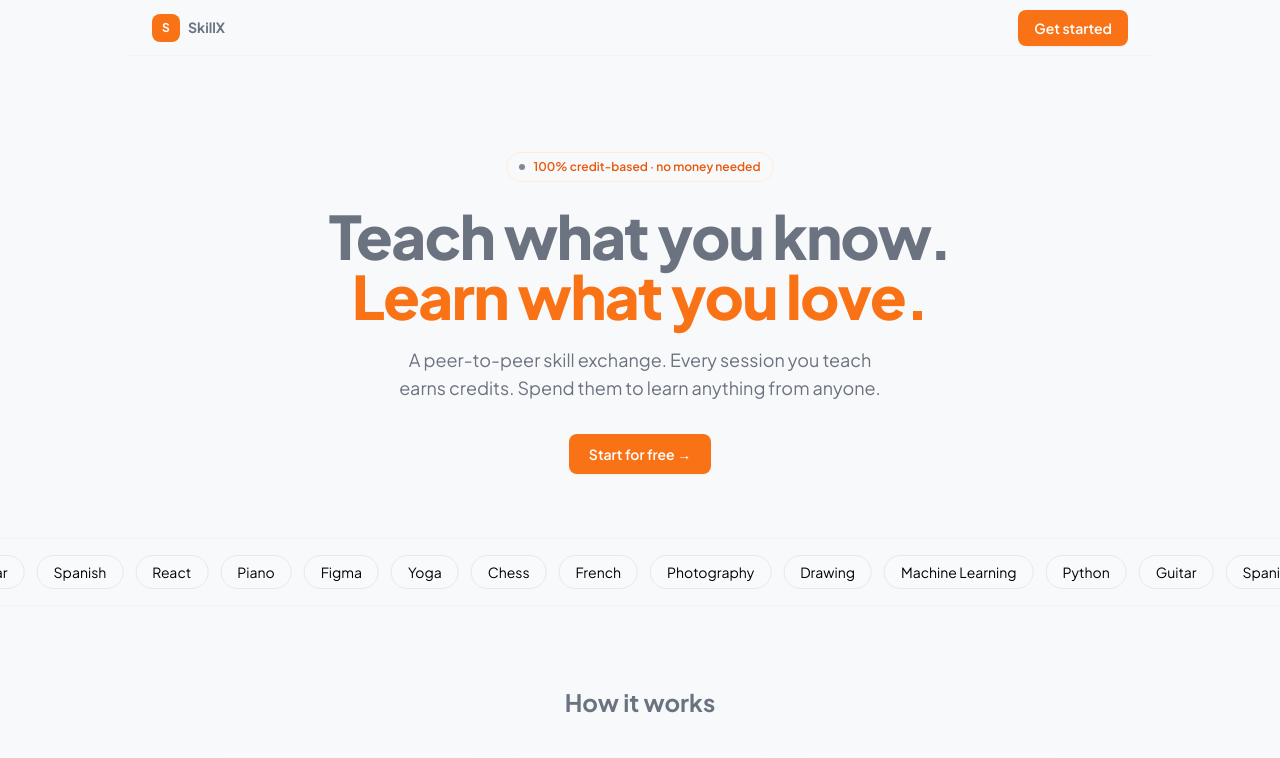
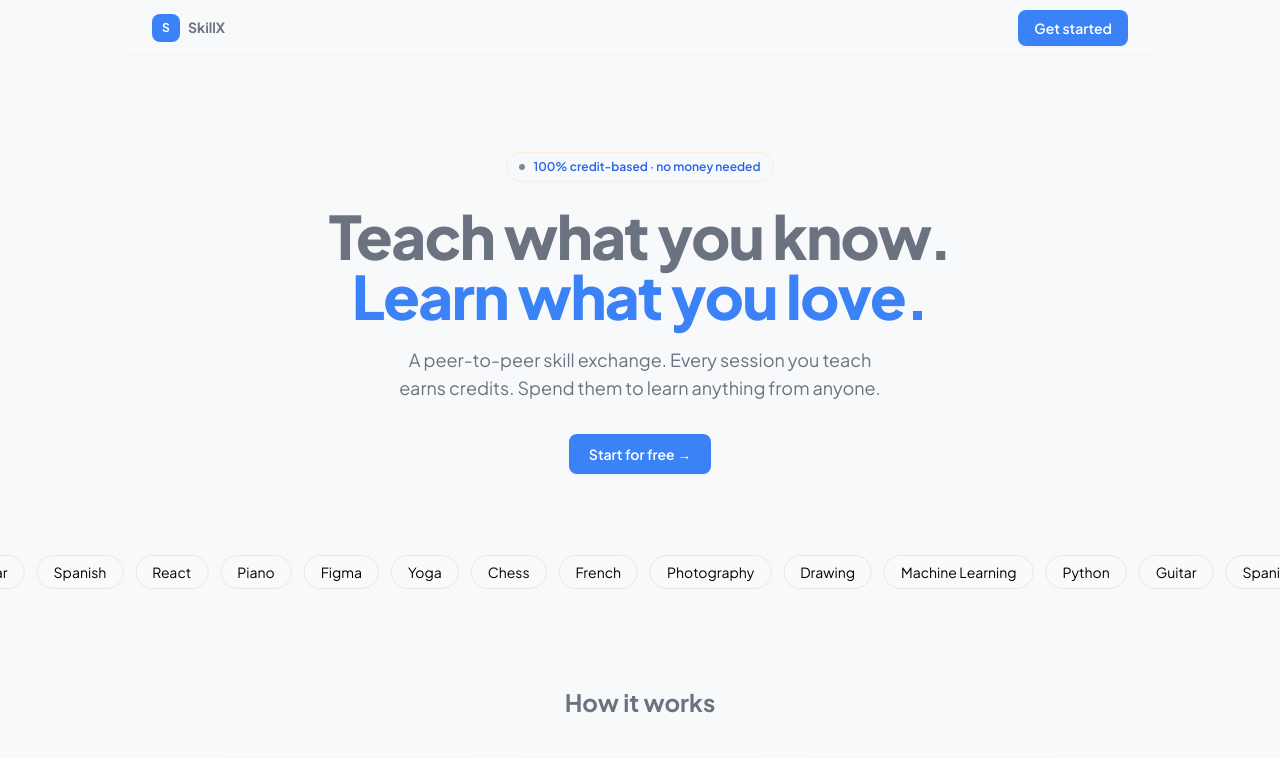
Before and after one commit to wizdomic/skillx, a React (Vite) app in the folder frontend/: page / in a window 1280 px wide. Shown: the top 758 px of the page. Built offline with nearby package versions, Linux system fonts and the light colour scheme; no server answers.

Commit message:
Change brand color to blue.

```diff
--- a/frontend/src/index.css
+++ b/frontend/src/index.css
@@ -14,15 +14,15 @@
   --text-muted:    #6b7280;
   --text-faint:    #9ca3af;
 
-  --brand:         #f97316;
-  --brand-hover:   #ea580c;
-  --brand-bg:      rgba(249,115,22,0.10);
-  --brand-border:  rgba(249,115,22,0.30);
+  --brand:         #3b82f6;
+  --brand-hover:   #2563eb;
+  --brand-bg:      rgba(59,130,246,0.10);
+  --brand-border:  rgba(59,130,246,0.30);
 
   /* keep --accent as alias so old CSS vars still work */
-  --accent:        #f97316;
-  --accent-bg:     rgba(249,115,22,0.10);
-  --accent-border: rgba(249,115,22,0.30);
+  --accent:        #3b82f6;
+  --accent-bg:     rgba(59,130,246,0.10);
+  --accent-border: rgba(59,130,246,0.30);
 
   --shadow:        0 1px 3px rgba(0,0,0,0.06), 0 1px 2px rgba(0,0,0,0.04);
   --shadow-md:     0 4px 12px rgba(0,0,0,0.08);
@@ -40,14 +40,14 @@ html.dark {
   --text-muted:    #8b8fa8;
   --text-faint:    #555870;
 
-  --brand:         #fb923c;
-  --brand-hover:   #f97316;
-  --brand-bg:      rgba(249,115,22,0.15);
-  --brand-border:  rgba(249,115,22,0.35);
+  --brand:         #60a5fa;
+  --brand-hover:   #3b82f6;
+  --brand-bg:      rgba(59,130,246,0.15);
+  --brand-border:  rgba(59,130,246,0.35);
 
-  --accent:        #fb923c;
-  --accent-bg:     rgba(249,115,22,0.15);
-  --accent-border: rgba(249,115,22,0.35);
+  --accent:        #60a5fa;
+  --accent-bg:     rgba(59,130,246,0.15);
+  --accent-border: rgba(59,130,246,0.35);
 
   --shadow:        0 1px 3px rgba(0,0,0,0.3), 0 1px 2px rgba(0,0,0,0.2);
   --shadow-md:     0 4px 16px rgba(0,0,0,0.4);
--- a/frontend/src/pages/LandingPage.jsx
+++ b/frontend/src/pages/LandingPage.jsx
@@ -8,7 +8,7 @@ export default function LandingPage() {
     <div className="min-h-screen" style={{ background: 'var(--bg)' }}>
       <nav className="border-b border-gray-100 px-6 h-14 flex items-center justify-between max-w-5xl mx-auto">
         <div className="flex items-center gap-2">
-          <div className="w-7 h-7 rounded-lg bg-orange-500 flex items-center justify-center">
+          <div className="w-7 h-7 rounded-lg bg-blue-500 flex items-center justify-center">
             <span className="text-white font-bold text-xs">S</span>
           </div>
           <span className="font-bold text-gray-500">SkillX</span>
@@ -19,13 +19,13 @@ export default function LandingPage() {
       </nav>
 
       <div className="max-w-3xl mx-auto px-6 pt-24 pb-16 text-center">
-        <div className="inline-flex items-center gap-2 border border-orange-100 text-orange-600 text-xs font-semibold px-3 py-1.5 rounded-full mb-6" style={{ background: 'var(--bg)' }}>
+        <div className="inline-flex items-center gap-2 border border-orange-100 text-blue-600 text-xs font-semibold px-3 py-1.5 rounded-full mb-6" style={{ background: 'var(--bg)' }}>
           <span className="w-1.5 h-1.5 rounded-full animate-pulse bg-gray-500" />
           100% credit-based · no money needed
         </div>
         <h1 className="text-4xl sm:text-6xl font-extrabold text-gray-500 leading-tight tracking-tight mb-5">
           Teach what you know.<br />
-          <span className="text-orange-500">Learn what you love.</span>
+          <span className="text-blue-500">Learn what you love.</span>
         </h1>
         <p className="text-gray-500 text-lg max-w-lg mx-auto mb-8">
           A peer-to-peer skill exchange. Every session you teach earns credits. Spend them to learn anything from anyone.
@@ -53,7 +53,7 @@ export default function LandingPage() {
             { n: '3', title: 'Exchange & grow', desc: 'Book live sessions, earn credits teaching, spend them learning.' },
           ].map(s => (
             <div key={s.n} className="card p-6">
-              <div className="w-8 h-8 rounded-full bg-orange-500 text-white text-sm font-bold flex items-center justify-center mb-4">{s.n}</div>
+              <div className="w-8 h-8 rounded-full bg-blue-500 text-white text-sm font-bold flex items-center justify-center mb-4">{s.n}</div>
               <h3 className="font-semibold text-gray-500 mb-1.5">{s.title}</h3>
               <p className="text-gray-500 text-sm leading-relaxed">{s.desc}</p>
             </div>
--- a/frontend/tailwind.config.js
+++ b/frontend/tailwind.config.js
@@ -10,16 +10,16 @@ export default {
       },
       colors: {
         brand: {
-          50:  '#fff7ed',
-          100: '#ffedd5',
-          200: '#fed7aa',
-          300: '#fdba74',
-          400: '#fb923c',
-          500: '#f97316',   // ← main
-          600: '#ea580c',
-          700: '#c2410c',
-          800: '#9a3412',
-          900: '#7c2d12',
+          50:  '#eff6ff',
+          100: '#dbeafe',
+          200: '#bfdbfe',
+          300: '#93c5fd',
+          400: '#60a5fa',
+          500: '#3b82f6',   // ← main
+          600: '#2563eb',
+          700: '#1d4ed8',
+          800: '#1e40af',
+          900: '#1e3a8a',
         },
       },
     },
```
